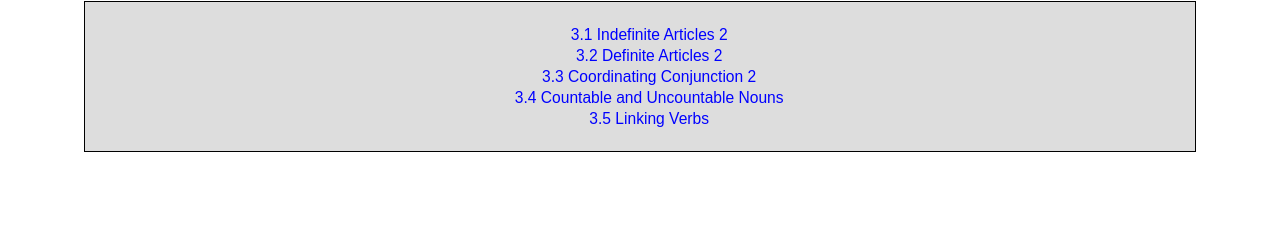
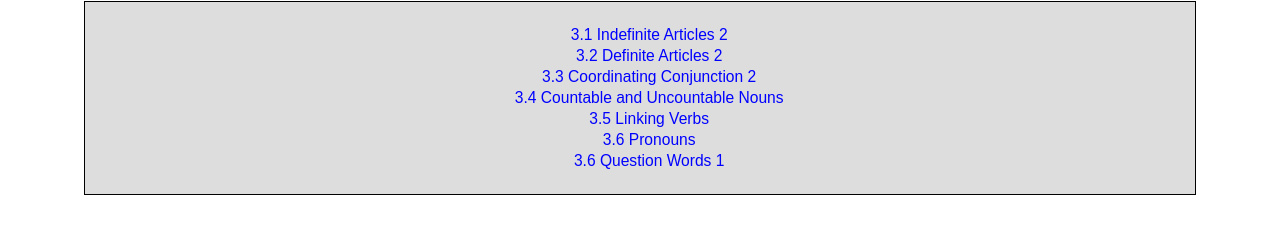
Before and after one commit to ShamimsJava/testsite.github.io, a plain HTML site: page level_3.htm in a window 1280 px wide. Shown: the part 86-320 px from the top of the page. Drawn offline with Linux system fonts and the light colour scheme.

Commit message:
Pronouns & Question Words 1

```diff
--- a/level_3.htm
+++ b/level_3.htm
@@ -107,10 +107,10 @@ a:hover{
 		<li><a href="3.3_Coordinating_Conjunction_2.htm">3.3 Coordinating Conjunction 2</a>&#160;&#160;&#160;&#160;&#160;</li>
 		<li><a href="3.4_Countable_and_Uncountable_Nouns.htm">3.4 Countable and Uncountable Nouns</a>&#160;&#160;&#160;&#160;&#160;</li>
 		<li><a href="3.5_Linking_Verbs.htm">3.5 Linking Verbs</a>&#160;&#160;&#160;&#160;&#160;</li>
+		<li><a href="3.6_Pronouns.htm">3.6 Pronouns</a>&#160;&#160;&#160;&#160;&#160;</li>
+		<li><a href="3.7_Question_Words_1.htm">3.6 Question Words 1</a>&#160;&#160;&#160;&#160;&#160;</li>
 
 		<!--
-		<li><a href="3.6_Pronouns.htm">3.6 Pronouns</a>&#160;&#160;&#160;&#160;&#160;</li>
-		<li><a href="3.7_Question_Words_1.htm">3.6 Question Words 1</a>&#160;&#160;&#160;&#160;&#160;</li>
 		<li><a href="3.8_Question_Words_2.htm">3.7 Question Words 2</a>&#160;&#160;&#160;&#160;&#160;</li>
 		<li><a href="3.9_How_much_How_many.htm">3.9 How much? How many?</a>&#160;&#160;&#160;&#160;&#160;</li>
 		<li><a href="3.10_Question_Mark.htm">3.10 Question Mark (?)</a>&#160;&#160;&#160;&#160;&#160;</li>
```
